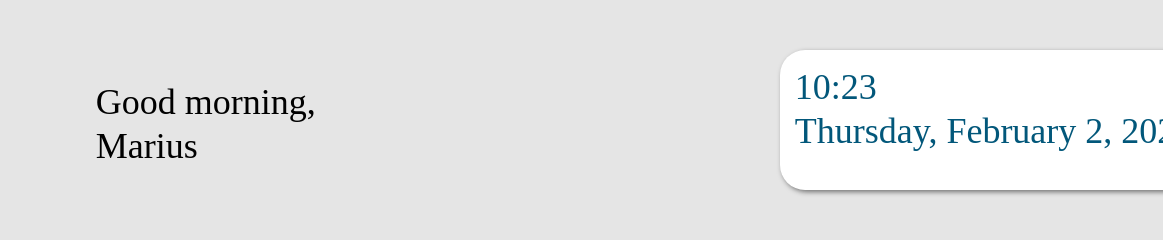
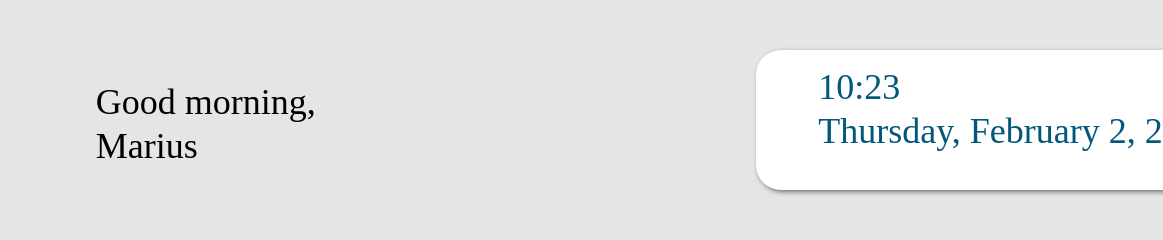
Before and after one commit to MariusKuria/Friday-challenge-Figma, a website: page index.html in a window 1280 px wide. Shown: the top 240 px of the page, 117-1280 px from the left. Drawn offline with Linux system fonts and the light colour scheme.

Commit message:
date update

```diff
--- a/main.css/layout.css
+++ b/main.css/layout.css
@@ -95,15 +95,13 @@ line-height: 44px;
     color: #000000;
     margin-top: 30px;
 }
-.date-block > .time {
-    ;
-}
 
 .date-block {
     display: flex;
     flex-direction: column;
-width: 430px;
+    width: 560px;
     height: 140px;
+    align-items: center;
 
 
     font-family: 'Montserrat';
@@ -118,9 +116,12 @@ color: #02577A;
     background-color: #fff;
     box-shadow: 2px 2px 5px 0px rgba(0, 0, 0, 0.5);
     border-radius: 25px;
-padding: 15px;
+    padding-left: 15px;
+    padding-top: 15px;
+}
+.time, .day {
 
-
+    width: 410px;
 }
 
 /* -------------------------------------------- */
```
Lines whose indentation alone changed are shown as unchanged.
